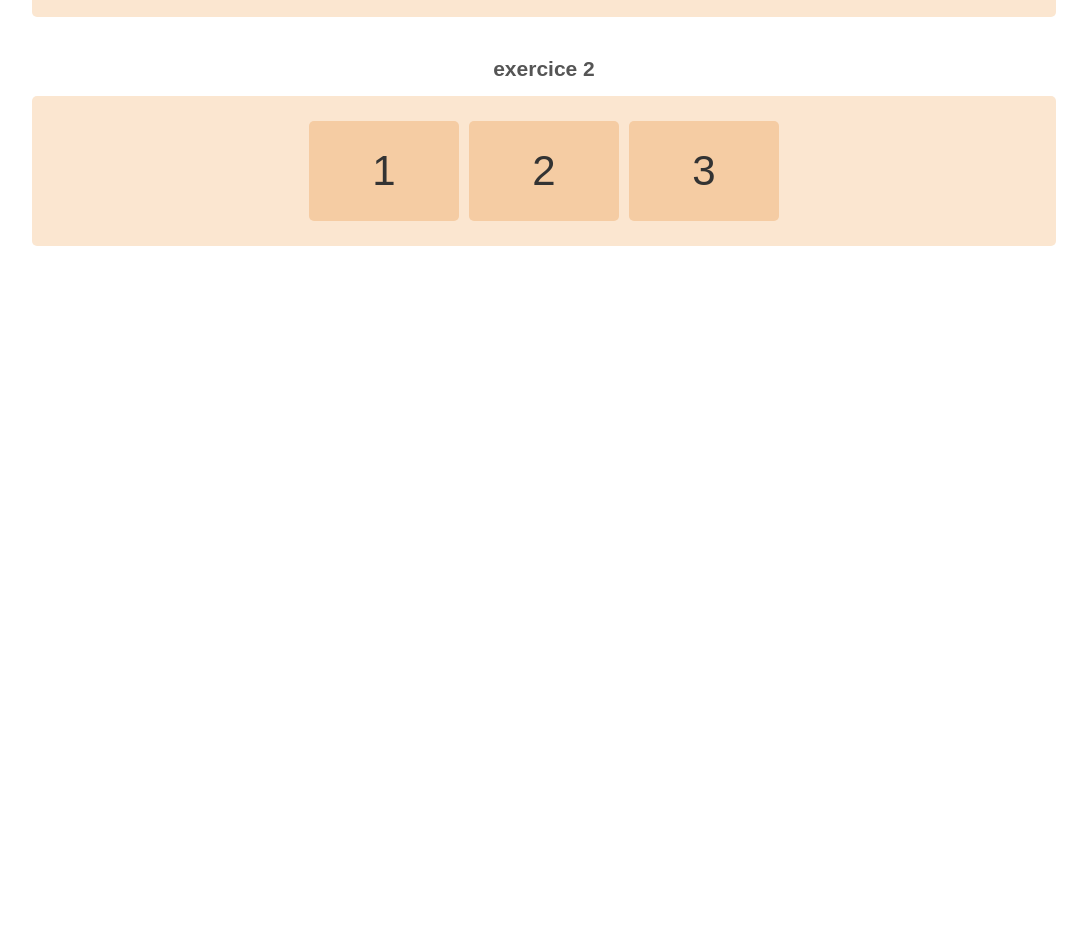
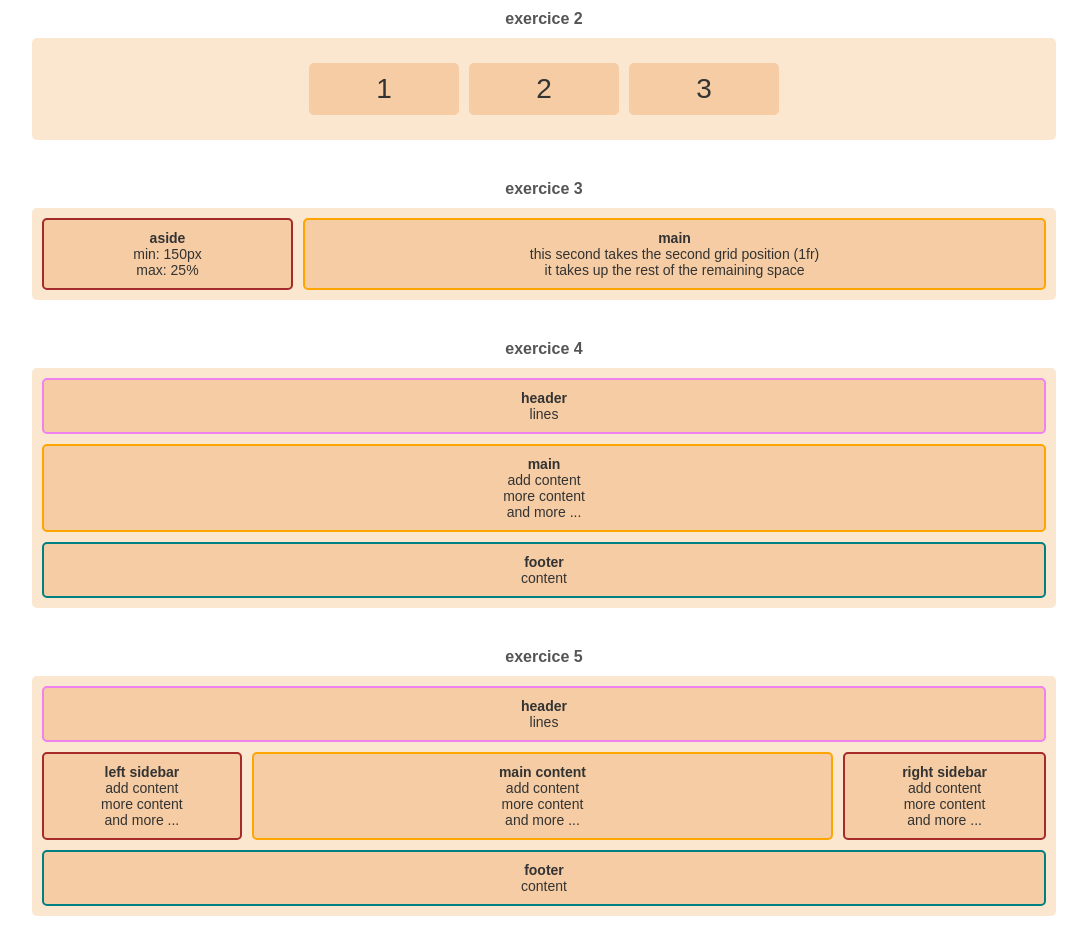
Before and after one commit to ipopop/10-Modern-Layouts-In-One-Line-Of-CSS, a plain HTML site: page index.html in a window 1280 px wide. Shown: the part 250-1176 px from the top of the page, without its empty margins (96-1183 px from the left). Before the commit the page ends 800 px from the top, so only its background shows below. Drawn offline with Linux system fonts and the light colour scheme.

Commit message:
ex3, 4 & 5

```diff
--- a/index.html
+++ b/index.html
@@ -25,5 +25,73 @@
         </div>
     </div>
 
+    <h2>exercice 3</h2>
+    <div class="ex3">
+        <div class="parent">
+            <aside class="box">
+                <h4>aside</h4>
+                <p>min: 150px <br>
+                    max: 25%</p>
+            </aside>
+            <main class="box">
+                <h4>main</h4>
+                <p>this second takes the second grid position (1fr)<br>
+                    it takes up the rest of the remaining space</p>
+            </main>
+        </div>
+    </div>
+
+    <h2>exercice 4</h2>
+    <div class="ex4">
+        <div class="parent">
+            <header class="box">
+                <h4>header</h4>
+                <p>lines</p>
+            </header>
+            <main class="box">
+                <h4>main</h4>
+                <p>add content</p>
+                <p>more content</p>
+                <p>and more ...</p>
+            </main>
+            <footer class="box">
+                <h4>footer</h4>
+                <p>content</p>
+            </footer>
+        </div>
+    </div>
+
+    <h2>exercice 5</h2>
+    <div class="ex5">
+        <div class="parent">
+            <header class="box">
+                <h4>header</h4>
+                <p>lines</p>
+            </header>
+            <aside class="box left" contenteditable>
+                <h4>left sidebar</h4>
+                <p>add content</p>
+                <p>more content</p>
+                <p>and more ...</p>
+            </aside>
+            <main class="box" contenteditable>
+                <h4>main content</h4>
+                <p>add content</p>
+                <p>more content</p>
+                <p>and more ...</p>
+            </main>
+            <aside class="box right" contenteditable>
+                <h4>right sidebar</h4>
+                <p>add content</p>
+                <p>more content</p>
+                <p>and more ...</p>
+            </aside>
+            <footer class="box">
+                <h4>footer</h4>
+                <p>content</p>
+            </footer>
+        </div>
+    </div>
+
 </body>
 </html>
--- a/styles.css
+++ b/styles.css
@@ -1,10 +1,10 @@
 * {
     box-sizing: border-box;
+    padding: 0;
+    margin: 0;
 }
 
 html {
-    margin: 0;
-    padding: 0;
     font-family: Arial, "Helvetica Neue", Helvetica, sans-serif;
     font-size: 14px;
     color: #555;
@@ -18,12 +18,13 @@ body {
 
 h1 {
     font-size: 20px;
+    margin-top: 30px;
 }
 
 h2 {
     text-align: center;
+    font-size: 16px;
     margin-top: 30px;
-    margin-bottom: 5px;
 }
 
 .parent {
@@ -45,12 +46,16 @@ h2 {
     background-color: hsl(30, 80%, 80%);
     color: #333;
     border-radius: 5px;
-    font-size: 3rem;
+    font-size: 1rem;
 }
 
 .ex1 .parent {
     display: grid;
     place-items: center;
+}
+
+.ex1 .box {
+    font-size: 3rem;
 }
 
 .ex2 .parent {
@@ -63,4 +68,76 @@ h2 {
     flex: 1 1 150px; /* Stretching */
     flex: 0 1 150px; /* No stretching */
     margin: 5px;
+    font-size: 2rem;
 }
+
+.ex3 .parent {
+    display: grid;
+    grid-template-columns: minmax(150px, 25%) 1fr;
+    gap: 10px;
+    padding: 10px;
+}
+
+.ex3 .box {
+    display: flex;
+    flex-direction: column;
+    place-items: center;
+    padding: 10px;
+}
+
+.ex4 .parent {
+    display: grid;
+    grid-template-rows: auto 1fr auto;
+    gap: 10px;
+    padding: 10px;
+}
+
+.box {
+    display: block;
+    padding: 10px;
+    min-height: 30px;
+    min-width: 30px;
+}
+
+header.box {
+    border: solid violet 2px;
+}
+
+main.box {
+    border: solid orange 2px;
+}
+
+aside.box {
+    border: solid brown 2px;
+}
+
+footer.box {
+    border: solid teal 2px;
+}
+
+.ex5 .parent {
+    display: grid;
+    grid-template-rows: auto / auto;
+    gap: 10px;
+    padding: 10px;
+}
+
+.ex5 header {
+    grid-column: 1 / 8;
+}
+
+.ex5 .left {
+    grid-column: 1 / 2;
+}
+
+.ex5 main {
+    grid-column: 2 / 7;
+}
+
+.ex5 .right {
+    grid-column: 7 / 8;
+}
+
+.ex5 footer {
+    grid-column: 1 / 8;
+}
```
